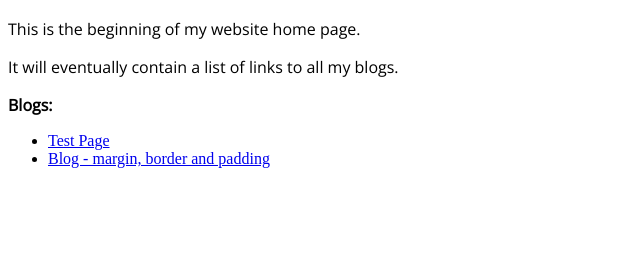
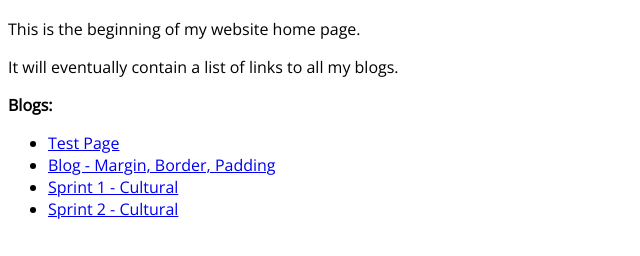
Before and after one commit to liam47/liam47.github.io, a plain HTML site: page index.html in a window 1280 px wide. Shown: the part 54-310 px from the top of the page, without its empty margins (0-640 px from the left). Drawn offline with nearby package versions, Linux system fonts and the light colour scheme.

Commit message:
added two new blog links

```diff
--- a/index.html
+++ b/index.html
@@ -8,7 +8,11 @@
        }
        h1 {
     font-family: "Open Sans";
-  }
+       }
+       li {
+       font-family: "Open Sans";
+       }
+
     </style>
   <body>
     <h1>Hello World!</h1>
@@ -18,7 +22,9 @@
       <p><b>Blogs:</b></p>
       <ul>
         <li><a href="file:///Users/liamchan/Downloads/dev-academy/liam47.github.io/blog/test%20page.html">Test Page</a></li>
-        <li><a href="file:///Users/liamchan/Downloads/dev-academy/liam47.github.io/blog/sprint2-technical.html">Blog - margin, border and padding</a></li>
+        <li><a href="file:///Users/liamchan/Downloads/dev-academy/liam47.github.io/blog/sprint2-technical.html">Blog - Margin, Border, Padding</a></li>
+        <li><a href="file:///Users/liamchan/Downloads/dev-academy/liam47.github.io/blog/sprint1-cultural.html">Sprint 1 - Cultural</a></li>
+        <li><a href="file:///Users/liamchan/Downloads/dev-academy/liam47.github.io/blog/sprint2-cultural.html">Sprint 2 - Cultural</a></li>
       </ul>
     </div>
   </body>
```
